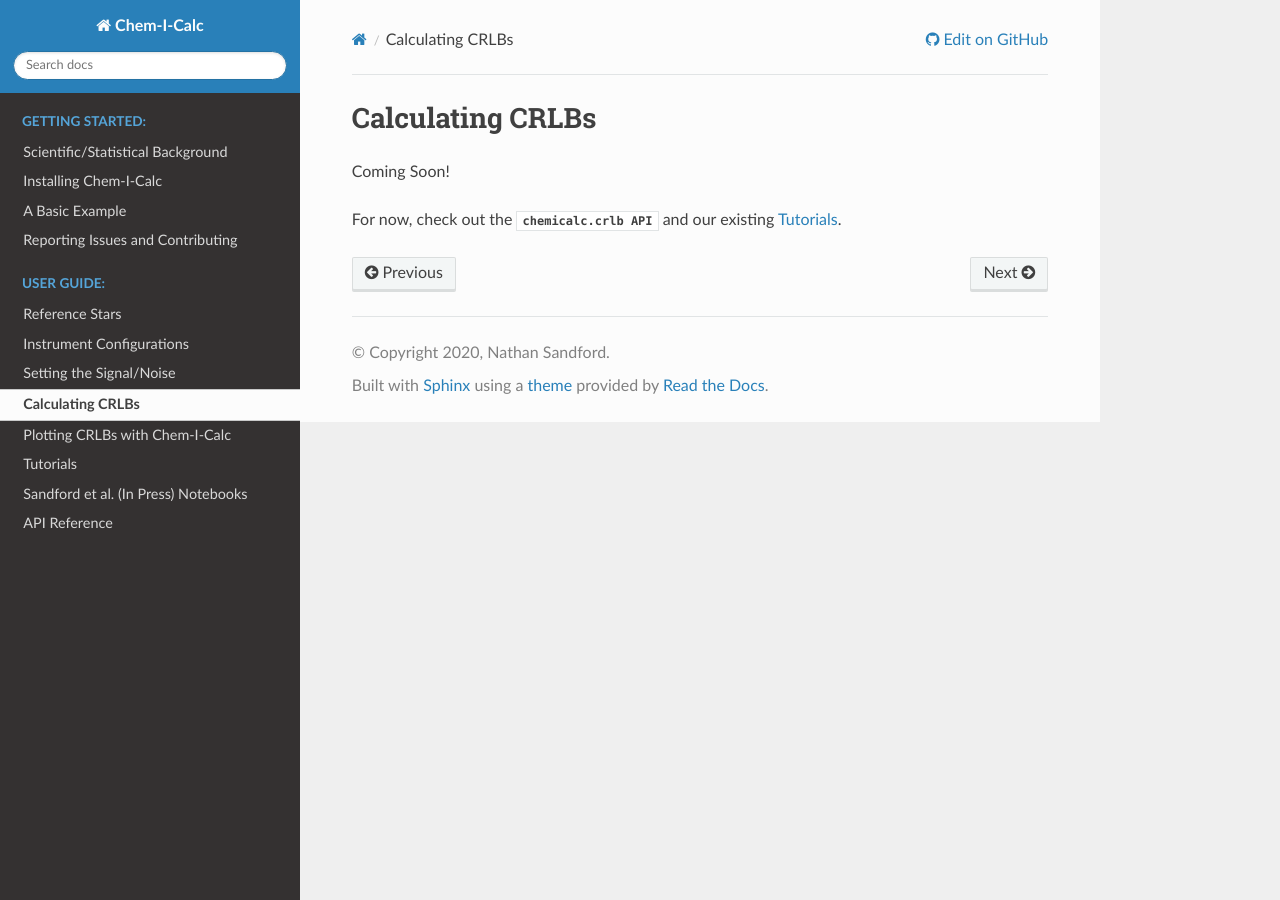
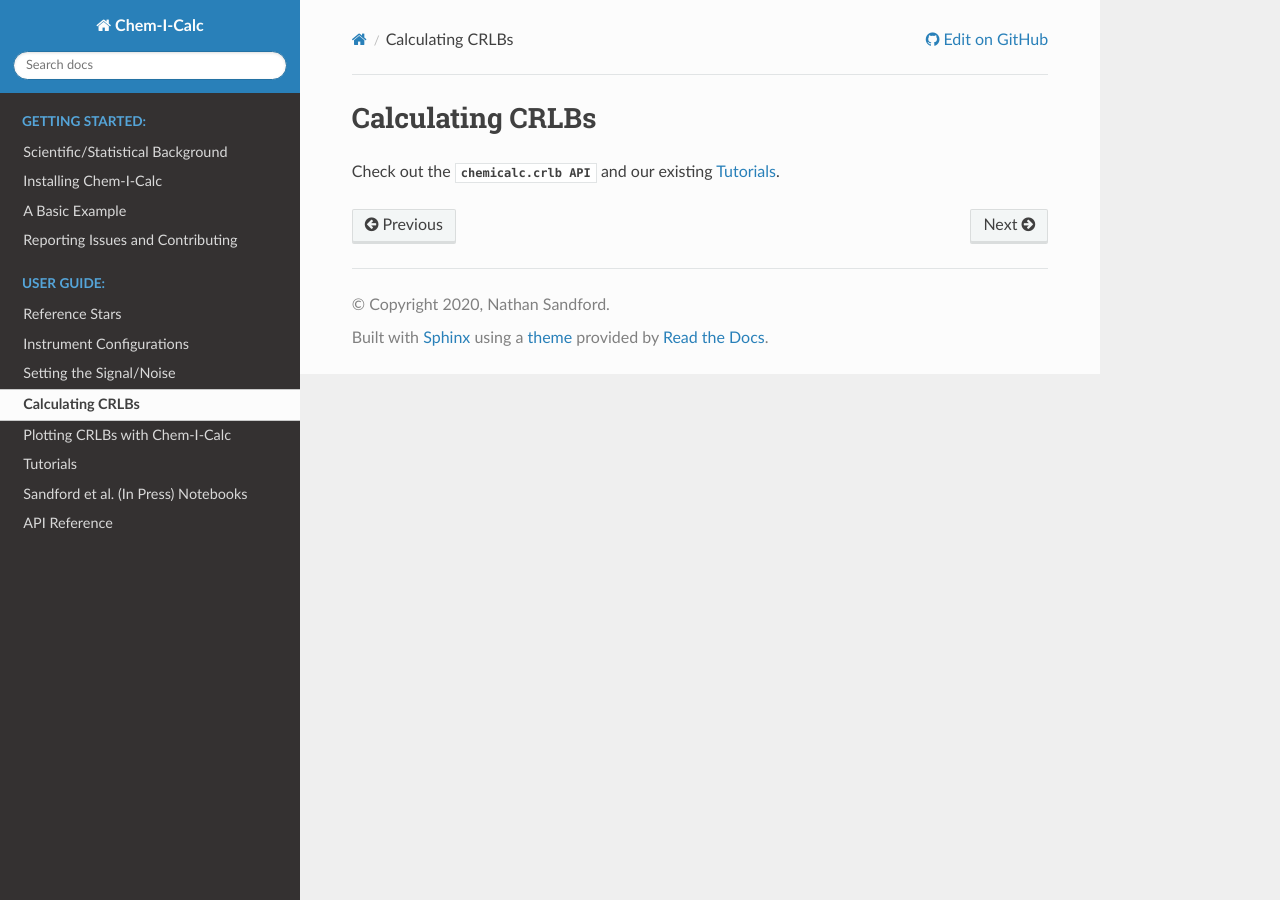
Before and after one commit to NathanSandford/Chem-I-Calc, a Sphinx documentation site: the page built from docs/user/crlb.rst, in a window 1280 px wide. Built offline with Sphinx 7.4.7 and the Read the Docs theme 3.1.0, drawn with Linux system fonts in a browser that asks for light colours.

Commit message:
Update CRLB documentation content
Removed 'Coming Soon!' message and streamlined content.

```diff
--- a/docs/user/crlb.rst
+++ b/docs/user/crlb.rst
@@ -3,6 +3,4 @@
 Calculating CRLBs
 =================
 
-Coming Soon!
-
-For now, check out the :py:func:`chemicalc.crlb API <chemicalc.crlb>` and our existing :ref:`tutorials`.
+Check out the :py:func:`chemicalc.crlb API <chemicalc.crlb>` and our existing :ref:`tutorials`.
```
